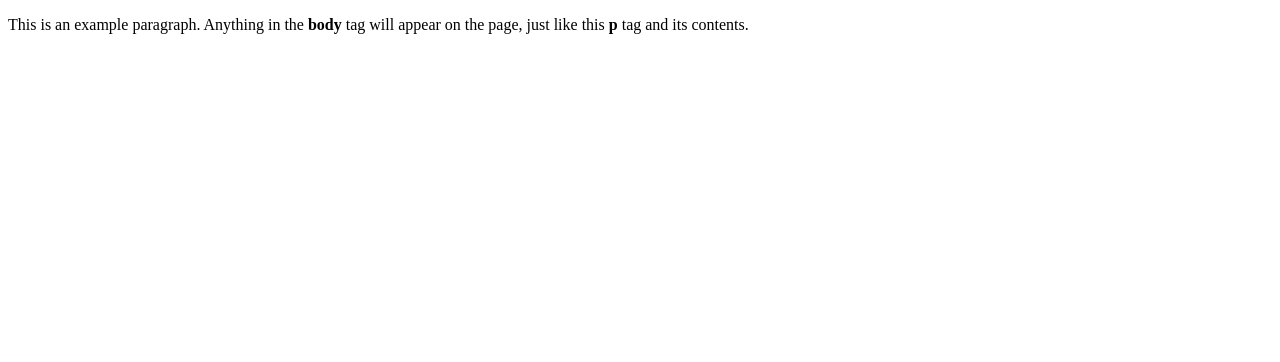
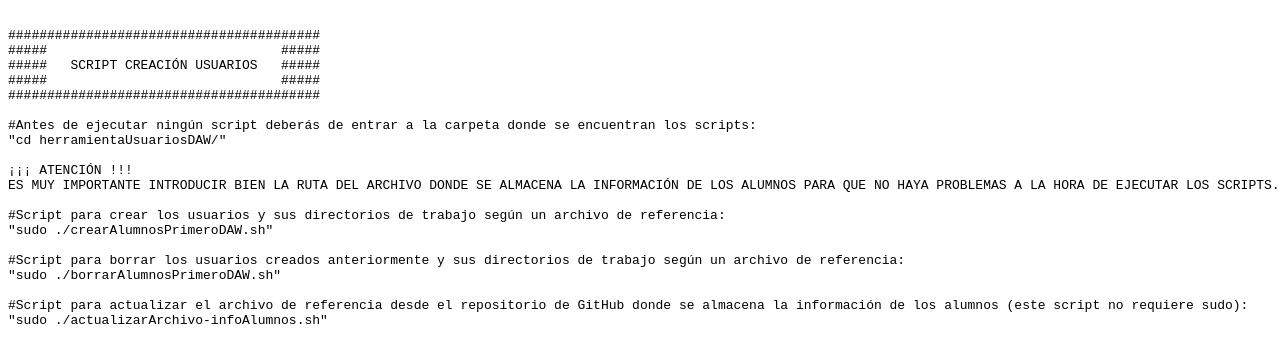
Before and after one commit to davidgb8246/practicaSistemas, a plain HTML site: page index.html in a window 1280 px wide. Drawn offline with Linux system fonts and the light colour scheme.

Commit message:
Update index.html

```diff
--- a/index.html
+++ b/index.html
@@ -1,9 +1,35 @@
-<!doctype html>
-<html>
-  <head>
-    <title>This is the title of the webpage!</title>
-  </head>
-  <body>
-    <p>This is an example paragraph. Anything in the <strong>body</strong> tag will appear on the page, just like this <strong>p</strong> tag and its contents.</p>
-  </body>
+<!DOCTYPE html>
+<html lang="en">
+<head>
+    <meta charset="UTF-8">
+    <meta http-equiv="X-UA-Compatible" content="IE=edge">
+    <meta name="viewport" content="width=device-width, initial-scale=1.0">
+    <title>Script Creación Usuarios</title>
+</head>
+<body>
+
+    <pre>
+
+########################################
+#####                              #####
+#####   SCRIPT CREACIÓN USUARIOS   #####
+#####                              #####
+########################################
+
+#Antes de ejecutar ningún script deberás de entrar a la carpeta donde se encuentran los scripts:
+"cd herramientaUsuariosDAW/"
+
+¡¡¡ ATENCIÓN !!!
+ES MUY IMPORTANTE INTRODUCIR BIEN LA RUTA DEL ARCHIVO DONDE SE ALMACENA LA INFORMACIÓN DE LOS ALUMNOS PARA QUE NO HAYA PROBLEMAS A LA HORA DE EJECUTAR LOS SCRIPTS.
+
+#Script para crear los usuarios y sus directorios de trabajo según un archivo de referencia:
+"sudo ./crearAlumnosPrimeroDAW.sh"
+
+#Script para borrar los usuarios creados anteriormente y sus directorios de trabajo según un archivo de referencia:
+"sudo ./borrarAlumnosPrimeroDAW.sh"
+
+#Script para actualizar el archivo de referencia desde el repositorio de GitHub donde se almacena la información de los alumnos (este script no requiere sudo):
+"sudo ./actualizarArchivo-infoAlumnos.sh"
+    </pre>
+</body>
 </html>
```
